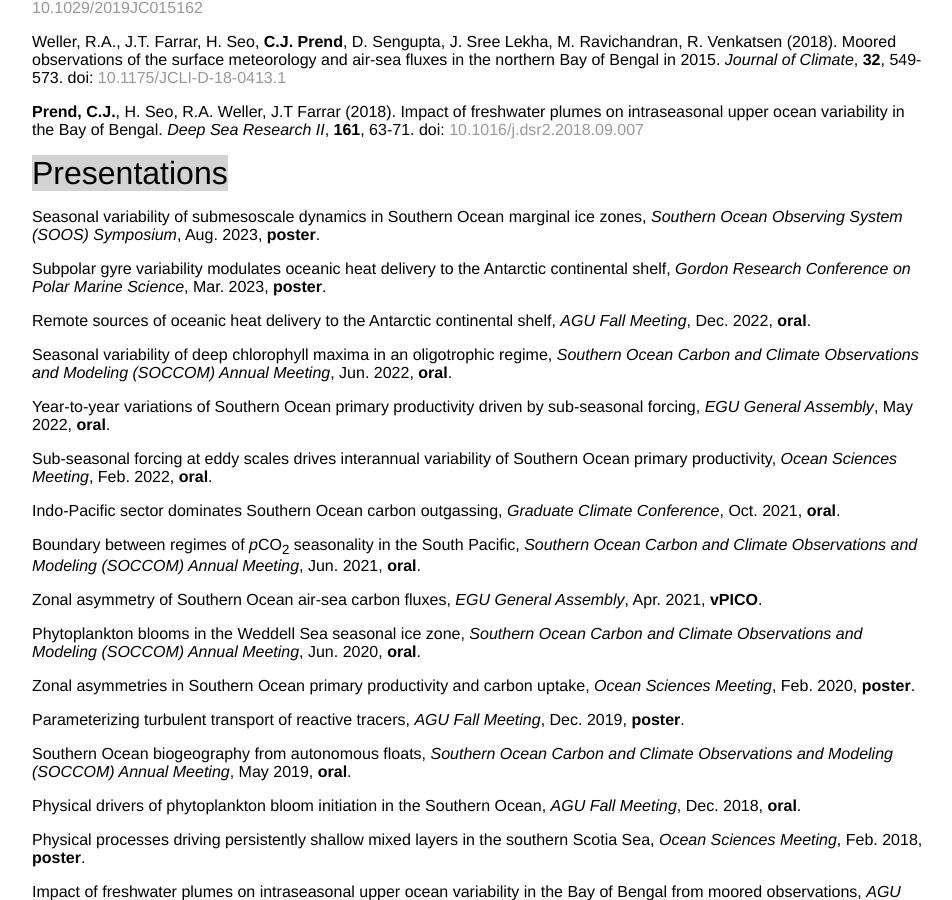
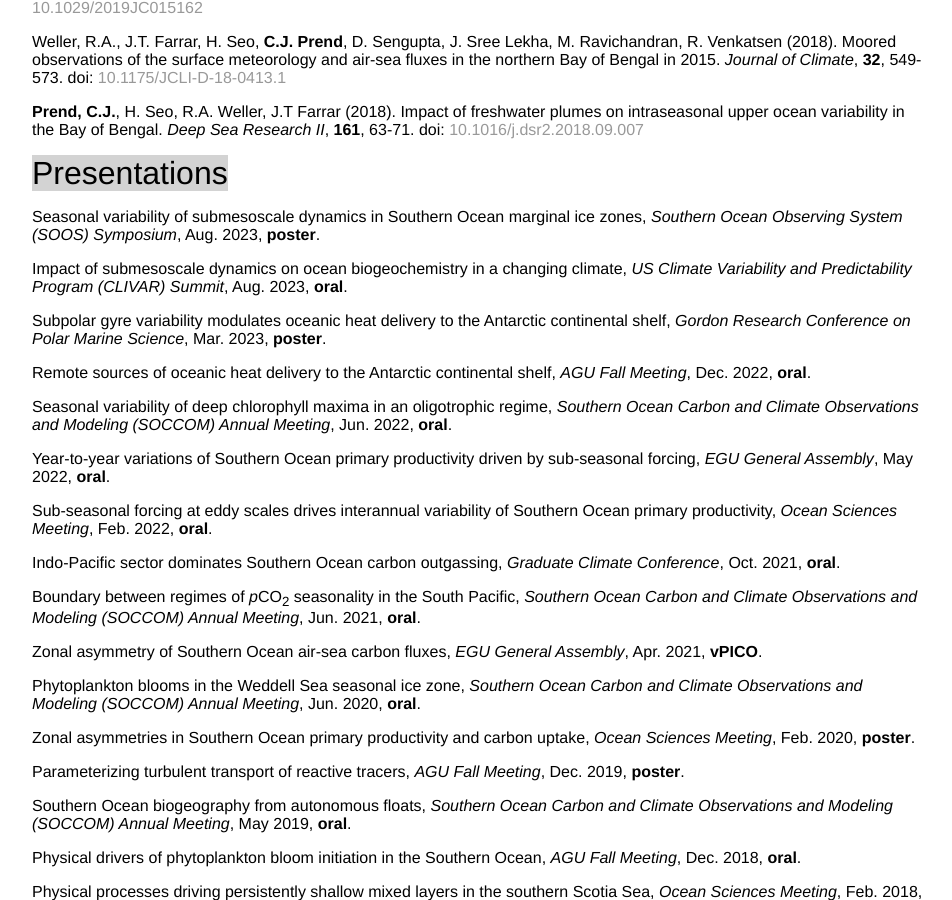
Before and after one commit to cprend/cprend.github.io, a Jekyll site: the page cv/index.html, which Jekyll copies as it is, in a window 1280 px wide and 900 px high, scrolled down 1360 px. Shown: the whole window, without its empty margins (160-1112 px from the left). Built offline with Jekyll 4.4.1, drawn with Linux system fonts in a browser that asks for light colours.

Commit message:
Update index.html

```diff
--- a/cv/index.html
+++ b/cv/index.html
@@ -58,6 +58,7 @@
 		upper ocean variability in the Bay of Bengal. <em>Deep Sea Research II</em>, <b>161</b>, 63-71. doi: <a href="https://www.sciencedirect.com/science/article/pii/S0967064517304010?via%3Dihub">10.1016/j.dsr2.2018.09.007</a></p>
 		<p1>Presentations</p1>
 		<p>Seasonal variability of submesoscale dynamics in Southern Ocean marginal ice zones, <em>Southern Ocean Observing System (SOOS) Symposium</em>, Aug. 2023, <b>poster</b>.</p>
+		<p>Impact of submesoscale dynamics on ocean biogeochemistry in a changing climate, <em>US Climate Variability and Predictability Program (CLIVAR) Summit</em>, Aug. 2023, <b>oral</b>.</p>
 		<p>Subpolar gyre variability modulates oceanic heat delivery to the Antarctic continental shelf, <em>Gordon Research Conference on Polar Marine Science</em>, Mar. 2023, <b>poster</b>.</p>
 		<p>Remote sources of oceanic heat delivery to the Antarctic continental shelf, <em>AGU Fall Meeting</em>, Dec. 2022, <b>oral</b>.</p>
 		<p>Seasonal variability of deep chlorophyll maxima in an oligotrophic regime, <em>Southern Ocean Carbon and Climate Observations and Modeling (SOCCOM) Annual Meeting</em>, Jun. 2022, <b>oral</b>.</p>
```
